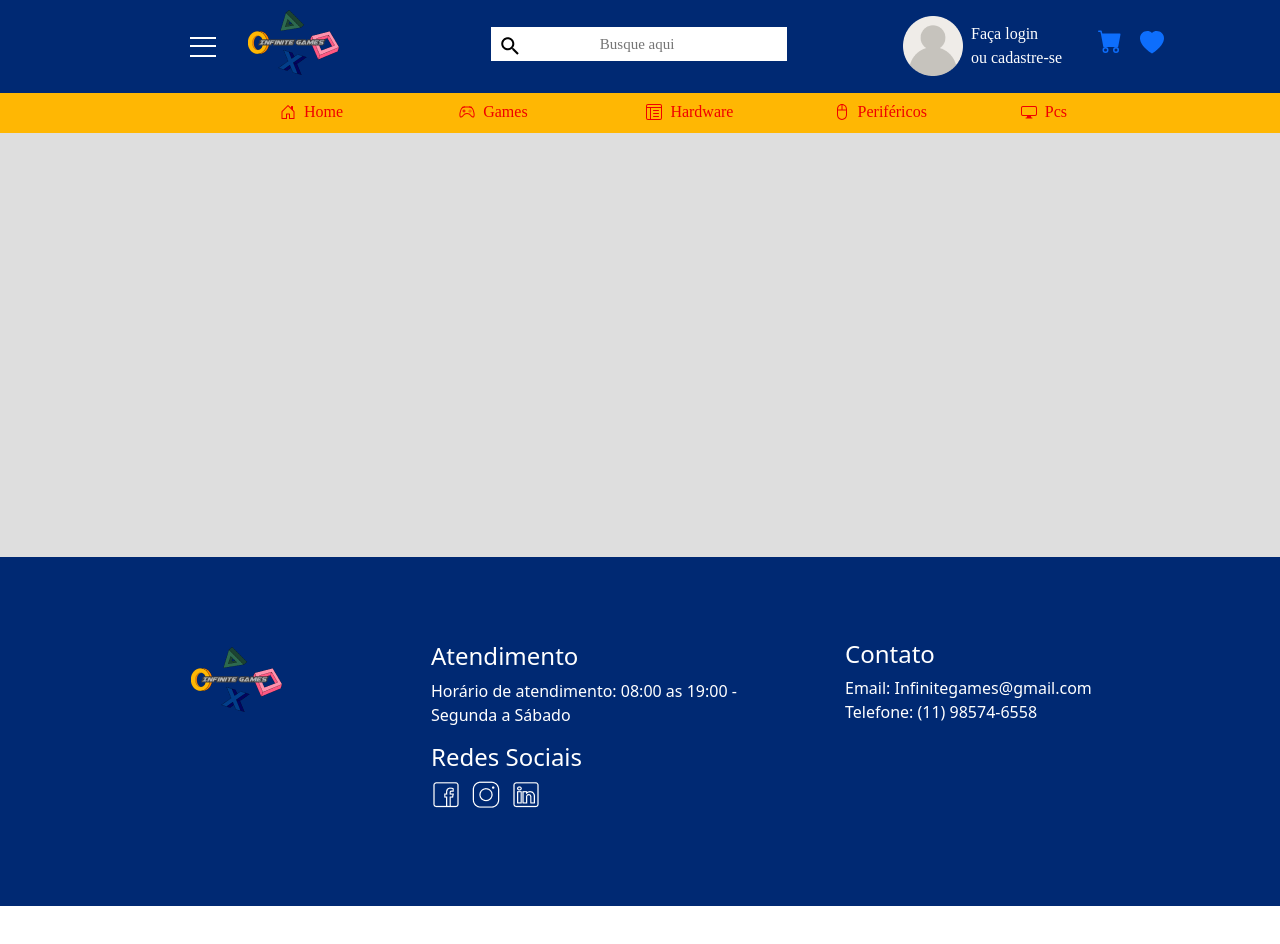
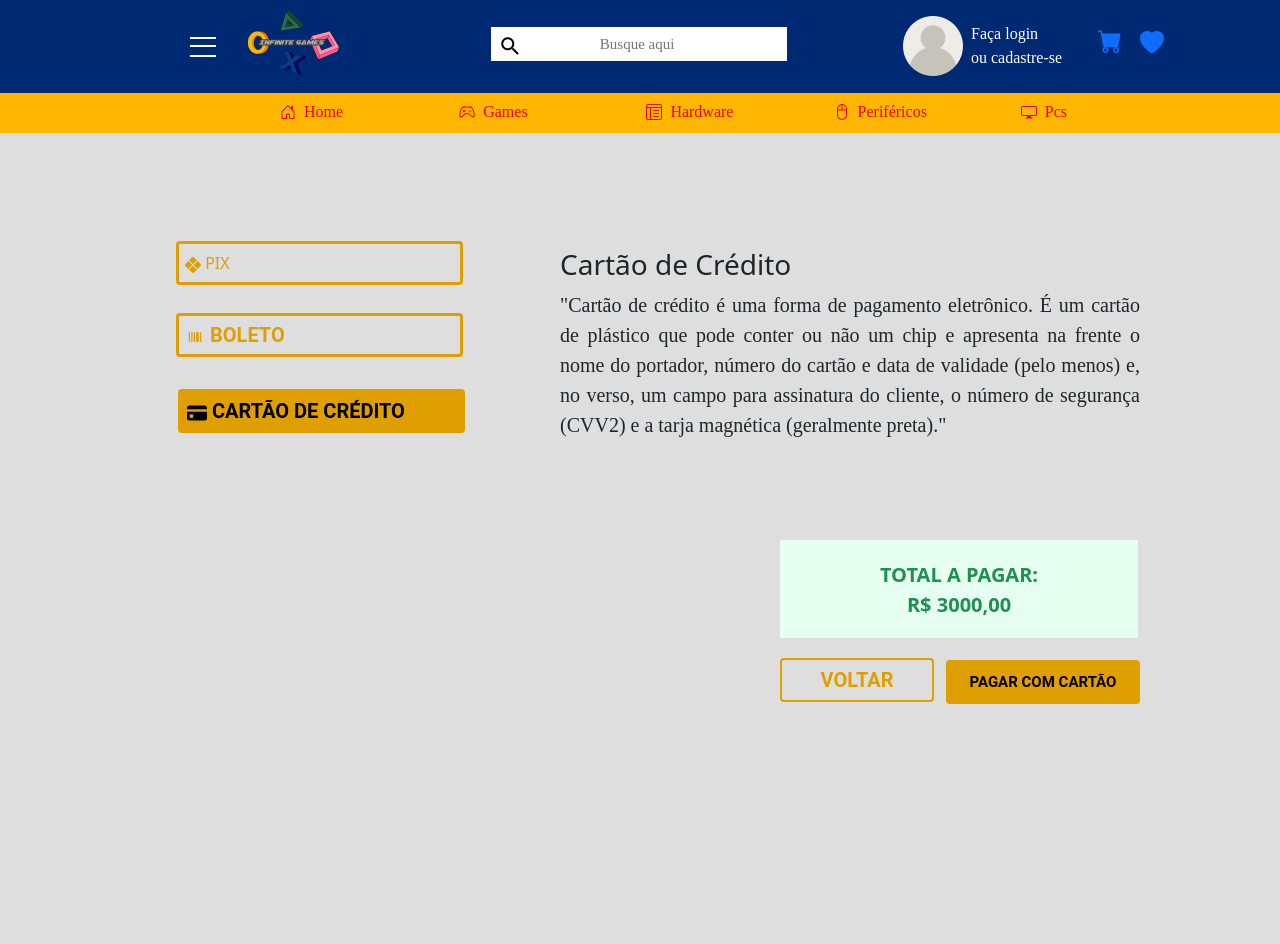
Before and after one commit to Nalanda-Dias/ProjetoTCC, a React (Create React App) app: page /cartao in a window 1280 px wide. Shown: the top 944 px of the page. Before the commit the page ends 906 px from the top, so only its background shows below. Built offline with nearby package versions, Linux system fonts and the light colour scheme.

Commit message:
Telas de pagamentos e agendamento

```diff
--- a/src/Routes/index.jsx
+++ b/src/Routes/index.jsx
@@ -10,6 +10,9 @@ import Pcs from '../Screens/Pcs';
 import Perifericos from '../Screens/Perifericos';
 import Pagamento from '../Screens/Pagamento/index';
 import Confirmacao from '../Screens/Confirmacao/index';
+import Boleto from '../Screens/Pagamento/boleto';
+import Cartao from '../Screens/Pagamento/Cartao';
+import Agendamento from '../Screens/Agendamento/index';
 export const AppRoutes = () => {
     return (
         <Router>
@@ -23,7 +26,10 @@ export const AppRoutes = () => {
                     <Route path="/carrinho" exact element={<Carrinho/>}/>
                     <Route path="/detalhes" exact element={<Detalhe/>}/>
                     <Route path="/pagamento" exact element={<Pagamento/>}/>
+                    <Route path="/boleto" exact element={<Boleto/>}/>
+                    <Route path="/cartao" exact element={<Cartao/>}/>
                     <Route path="/confcompra" exact element={<Confirmacao/>}/>
+                    <Route path="/agendamento" exact element={<Agendamento/>}/>
             </Routes>
         </Router>
     )
--- /dev/null
+++ b/src/Screens/Agendamento/index.jsx
@@ -0,0 +1,38 @@
+import React from 'react';
+import 'bootstrap/dist/css/bootstrap.min.css';
+import "./style.css";
+import img1 from "../../assents/agendamento.png";
+import img2 from "../../assents/gtaV.jpg";
+import { BsXLg } from "react-icons/bs";
+
+const Agendamento = () => {
+    return (
+
+        <>
+            <div>
+                <img className='imagendamento' src={img1}></img>
+                <p className='legendaAgenda'>Agende seu teste e experiemente <br /> antes de comprar!</p>
+                <button className='agenda'>AGENDAR</button>
+            </div>
+
+            <div>
+                <p className='agendaAtual'>Agendamento Atual:</p>
+
+                <div>
+                    <img className='imgagenda' src={img2}></img>
+                    <p className='LegAgenda'>GTA V</p>
+                </div>
+                <div>
+                    <section className='quando'>Quando: <br />12/05/22</section>
+                    <div className='cancelar'>
+                    <section className='iconeCancelar'><BsXLg/></section>
+                    <button className='buttonCancelar'>Cancelar</button>
+                    <button className='informacoes'>Mais <br/> informações</button>
+                    </div>
+                </div>
+            </div>
+        </>
+    )
+}
+
+export default Agendamento
--- /dev/null
+++ b/src/Screens/Agendamento/style.css
@@ -0,0 +1,100 @@
+.imagendamento
+{
+    width: 936px;
+    height: 306px;
+    border-radius: 4px;
+    padding: 7px, 13px, 7px, 13px;
+    margin-left: 200px;
+}
+
+.legendaAgenda
+{
+    font-size: 32px;
+    margin-left: 270px;
+    margin-top: -230px;
+    color: white;
+    font-weight: 400;
+}
+
+.agenda
+{
+    background-color: transparent;
+    border: 2px solid white;
+    margin-left: 270px;
+    color: white;
+    font-size: 20px;
+    font-family: Roboto;
+    font-weight: 400;
+    width: 154px;
+    height: 44px;
+}
+
+.agendaAtual
+{
+    margin-top: 100px;
+    font-family: Roboto;
+    font-weight: 700;
+    font-size: 36px;
+    margin-left: 200px;
+}
+
+.imgagenda
+{
+    width: 150px;
+    height: 200px;
+    margin-left: 200px;
+}
+
+.LegAgenda
+{
+    font-family: roboto;
+    font-size: 25px;
+    color: black;
+    margin-left: 380px;
+    margin-top: -120px;
+    font-weight: bold;
+}
+
+.quando
+{
+    font-family: roboto;
+    font-size: 25px;
+    margin-left: 650px;
+    margin-top: -70px;
+}
+
+.iconeCancelar
+{
+    color: red;
+    float: left;
+    width: 25px;
+    height: 25px;
+    margin-top: 6px;
+
+}
+
+.buttonCancelar
+{
+
+    border: 0;
+    background-color: transparent;
+    font-family: roboto;
+    font-size: 25px;
+
+}
+
+.cancelar
+{
+    margin-left: 800px;
+    margin-top: -55px;
+}
+
+.informacoes
+{
+    border: 0;
+    background-color: transparent;
+    font-family: Roboto;
+    font-size: 25px;
+    margin-left: 80px;
+    margin-top: -10px;
+}
--- a/src/Screens/Header/index.jsx
+++ b/src/Screens/Header/index.jsx
@@ -26,7 +26,7 @@ export const Header = () => {
                     <img src={Avatar} alt="Avatar" className="avatar" />
                     <a href='/login' className="link" >Faça login <br /> ou cadastre-se </a>
                     <a href='/carrinho' className='link2'><BsFillCartFill /></a>
-                    <a href='#' className='link3'><BsFillHeartFill /></a>
+                    <a href='/agendamento' className='link3'><BsFillHeartFill /></a>
                 </div>
                 <div>
 
--- /dev/null
+++ b/src/Screens/Pagamento/Cartao.jsx
@@ -0,0 +1,35 @@
+import React from 'react';
+import 'bootstrap/dist/css/bootstrap.min.css';
+import "./style.css";
+import { BsFillXDiamondFill, BsUpc, BsFillCreditCardFill } from "react-icons/bs";
+
+const cartao = () => {
+    return (
+
+        <>
+        <div className='DivButtons'>
+        <a href='/pagamento'><button className='button15'><BsFillXDiamondFill/> PIX</button></a>
+            <br/>
+            <a href='/boleto'><button className='button16'><BsUpc/>  BOLETO</button></a>
+            <br/>
+            <button className='button17'><BsFillCreditCardFill/> CARTÃO DE CRÉDITO</button>
+        </div>
+        <div className='Pix'>
+            <h3 className='Pix'>Cartão de Crédito</h3>
+            <p className='PixText'>"Cartão de crédito é uma forma de pagamento eletrônico. É um cartão de plástico
+            que pode conter ou não um chip e apresenta na frente o nome do portador, número do cartão e data de
+            validade (pelo menos) e, no verso, um campo para assinatura do cliente, o número de segurança (CVV2) e
+            a tarja magnética (geralmente preta)."</p>
+        </div>
+        <div className='Total02'>
+            <p className='Total03'>TOTAL A PAGAR: <br/> R$ 3000,00</p>
+        </div>
+        <div>
+            <button className='button09'>VOLTAR</button>
+            <a href='/confcompra'><button className='button18'>PAGAR COM CARTÃO</button></a>
+        </div>
+        </>
+    )
+}
+
+export default cartao
--- /dev/null
+++ b/src/Screens/Pagamento/boleto.jsx
@@ -0,0 +1,34 @@
+import React from 'react';
+import 'bootstrap/dist/css/bootstrap.min.css';
+import "./style.css";
+import { BsFillXDiamondFill, BsUpc, BsFillCreditCardFill } from "react-icons/bs";
+
+const boleto = () => {
+    return (
+
+        <>
+        <div className='DivButtons'>
+        <a href='/pagamento'><button className='button12'><BsFillXDiamondFill/> PIX</button></a>
+            <br/>
+            <button className='button13'><BsUpc/>  BOLETO</button>
+            <br/>
+            <a href='/cartao'><button className='button08'><BsFillCreditCardFill/> CARTÃO DE CRÉDITO</button></a>
+        </div>
+        <div className='Pix'>
+            <h3 className='Pix'>Boleto</h3>
+            <p className='PixText'>"O Boleto bancário, também conhecido como boleto de cobrança, é utilizado como
+            uma forma de pagamento por meio de uma negociação comercial. O emissor (cedente ou beneficiário) usa
+            esse recurso para receber o dinheiro referente ao produto ou à um serviço."</p>
+        </div>
+        <div className='Total02'>
+            <p className='Total03'>TOTAL A PAGAR: <br/> R$ 3000,00</p>
+        </div>
+        <div>
+            <button className='button09'>VOLTAR</button>
+            <a href='/confcompra'><button className='button14'>PAGAR COM  BOLETO</button></a>
+        </div>
+        </>
+    )
+}
+
+export default boleto
--- a/src/Screens/Pagamento/index.jsx
+++ b/src/Screens/Pagamento/index.jsx
@@ -10,9 +10,9 @@ const pagamento = () => {
         <div className='DivButtons'>
             <button className='button06'><BsFillXDiamondFill/> PIX</button>
             <br/>
-            <button className='button07'><BsUpc/>  BOLETO</button>
+            <a href='/boleto'><button className='button07'><BsUpc/>  BOLETO</button></a>
             <br/>
-            <button className='button08'><BsFillCreditCardFill/> CARTÃO DE CRÉDITO</button>
+            <a href='/cartao'><button className='button08'><BsFillCreditCardFill/> CARTÃO DE CRÉDITO</button></a>
         </div>
         <div className='Pix'>
             <h3 className='Pix'>Pix</h3>
--- a/src/Screens/Pagamento/style.css
+++ b/src/Screens/Pagamento/style.css
@@ -144,3 +144,130 @@
     background-color: transparent;
     border: 3px solid #DF9F00;
 }
+
+
+
+.button12 {
+    border-radius: 4px;
+    width: 287px;
+    height: 44px;
+    padding: 7px1 13px, 7px, 13px;
+    margin-left: 176px;
+    margin-top: 28px;
+    border: 3px solid #DF9F00;
+    background-color: transparent;
+    text-align: left;
+    color: #DF9F00;
+}
+
+.button13 {
+    border-radius: 4px;
+    width: 287px;
+    height: 44px;
+    padding: 7px1 13px, 7px, 13px;
+    margin-left: 176px;
+    margin-top: 28px;
+    border: 3px solid #DF9F00;
+    background-color: #DF9F00;
+    color: black;
+    font-family: roboto;
+    font-size: 20px;
+    font-weight: 700;
+    text-align: left;
+    float: left;
+}
+
+.button12:hover
+{
+    color: black;
+    background-color: #DF9F00;
+}
+
+.button14
+{
+    width: 194px;
+    height: 44px;
+    border-radius: 4px;
+    color: black;
+    border: 2px solid #DF9F00;
+    background-color: #DF9F00;
+    font-family: Roboto;
+    font-size: 15px;
+    font-weight: 700;
+    margin-left: 12px;
+
+}
+
+
+.button15 {
+    border-radius: 4px;
+    width: 287px;
+    height: 44px;
+    padding: 7px1 13px, 7px, 13px;
+    margin-left: 176px;
+    margin-top: 28px;
+    border: 3px solid #DF9F00;
+    background-color: transparent;
+    text-align: left;
+    color: #DF9F00;
+}
+
+.button16 {
+    border-radius: 4px;
+    width: 287px;
+    height: 44px;
+    padding: 7px1 13px, 7px, 13px;
+    margin-left: 176px;
+    margin-top: 28px;
+    border: 3px solid #DF9F00;
+    background-color: transparent;
+    color: #DF9F00;
+    font-family: roboto;
+    font-size: 20px;
+    font-weight: 700;
+    text-align: left;
+    float: left;
+}
+
+.button16:hover
+{
+    color: black;
+    background-color: #DF9F00;
+}
+.button15:hover
+{
+    color: black;
+    background-color: #DF9F00;
+}
+
+.button17 {
+    border-radius: 4px;
+    width: 287px;
+    height: 44px;
+    padding: 7px1 13px, 7px, 13px;
+    margin-left: -285px;
+    margin-top: 80px;
+    border: 3px solid #DF9F00;
+    background-color: #DF9F00;
+    color: black;
+    font-family: roboto;
+    font-size: 20px;
+    font-weight: 700;
+    text-align: left;
+
+}
+
+.button18
+{
+    width: 194px;
+    height: 44px;
+    border-radius: 4px;
+    color: black;
+    border: 2px solid #DF9F00;
+    background-color: #DF9F00;
+    font-family: Roboto;
+    font-size: 15px;
+    font-weight: 700;
+    margin-left: 12px;
+
+}
```
Also changed, not shown: src/assents/agendamento.png (added).
